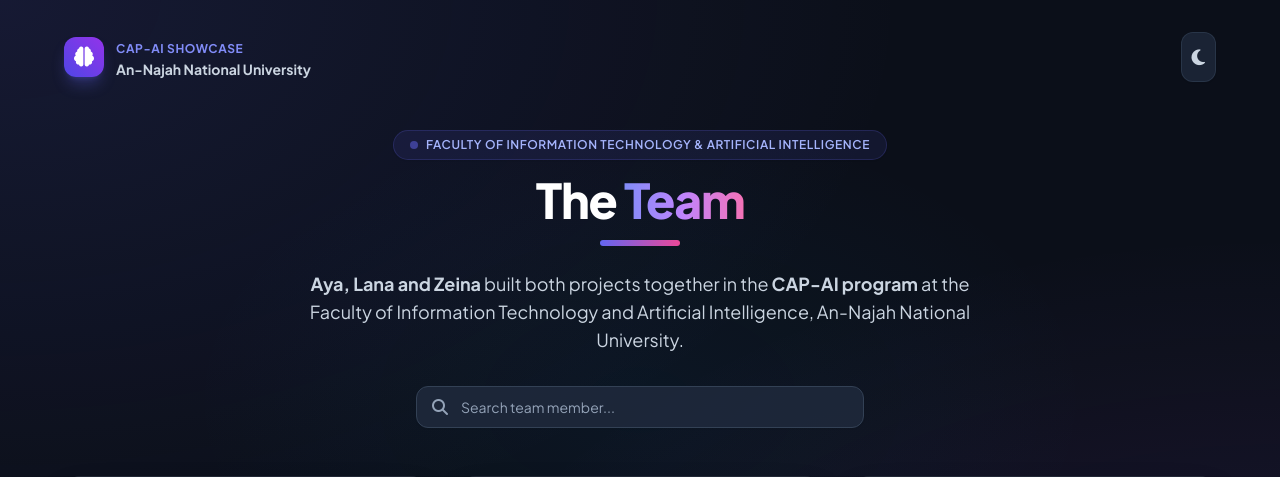
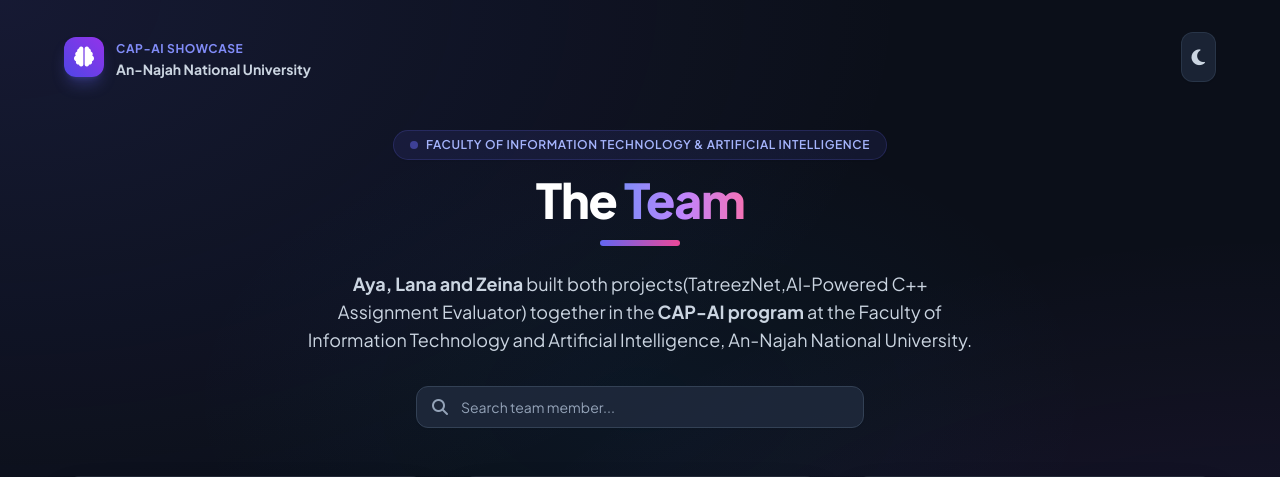
Before and after one commit to ZeinaDawod/Team-member, a plain HTML site: page index.html in a window 1280 px wide. Shown: the top 477 px of the page. Drawn offline with nearby package versions, Linux system fonts and the light colour scheme.

Commit message:
Updated code and fixed bugs

```diff
--- a/index.html
+++ b/index.html
@@ -159,7 +159,7 @@
           <div class="seam w-20 h-1.5 bg-gradient-to-r from-indigo-500 to-pink-500 mx-auto rounded-full" aria-hidden="true"></div>
 
           <p class="team-lead max-w-2xl mx-auto text-base sm:text-lg text-slate-600 dark:text-slate-300 leading-relaxed pt-2">
-            <strong>Aya, Lana and Zeina</strong> built both projects together in the <strong>CAP-AI program</strong> at the Faculty of Information Technology and Artificial Intelligence, An-Najah National University.
+            <strong>Aya, Lana and Zeina</strong> built both projects(TatreezNet,AI-Powered C++ Assignment Evaluator) together in the <strong>CAP-AI program</strong> at the Faculty of Information Technology and Artificial Intelligence, An-Najah National University.
           </p>
 
           <!-- Search Filter Bar -->
```
